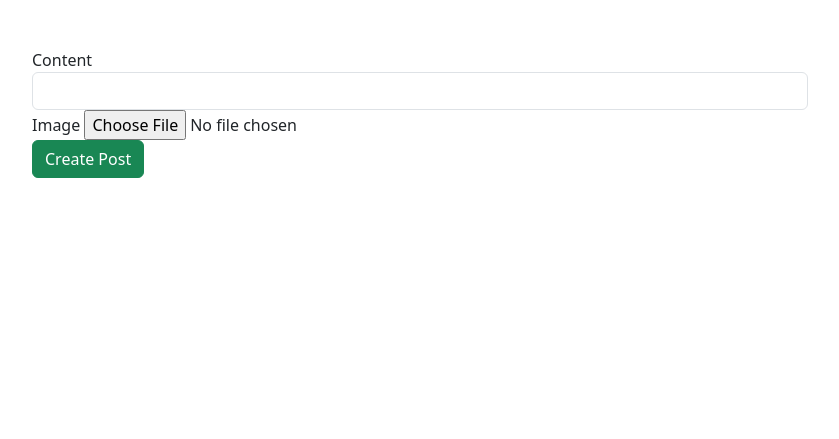
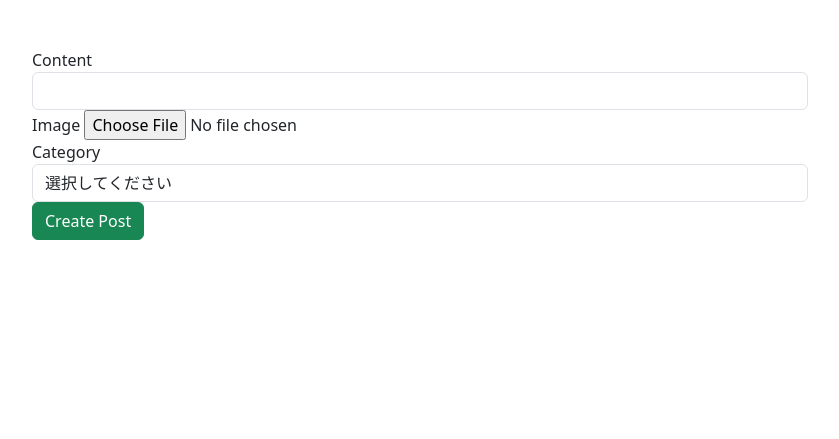
Before and after one commit to usskr/Cheers, a Rails app: page /posts/new in a window 1280 px wide. Shown: the part 56-495 px from the top of the page, without its empty margins (220-1059 px from the left). Run offline with Rails 7, Linux system fonts and the light colour scheme; style sheets or scripts are compiled from the project's sources; parts of the project's set-up code (start-up, migrations or seed data) failed here and were passed over; some libraries are stand-ins or nearby versions.

Commit message:
カテゴリー別表示

```diff
--- a/app/controllers/posts_controller.rb
+++ b/app/controllers/posts_controller.rb
@@ -11,7 +11,11 @@ class PostsController < ApplicationController
   end
 
   def index
-    @posts = Post.all
+    if params[:category]
+      @posts = Post.where(category: params[:category])
+    else
+      @posts = Post.all
+    end
   end
 
   def show
@@ -28,6 +32,6 @@ class PostsController < ApplicationController
   private
 
   def post_params
-    params.require(:post).permit(:content, :image)
+    params.require(:post).permit(:content, :image, :category)
   end
 end
--- a/app/models/post.rb
+++ b/app/models/post.rb
@@ -7,4 +7,6 @@ class Post < ApplicationRecord
   def cheered_by?(user)
     cheers.where(user_id: user.id).exists?
   end
+
+  enum category: { 食事: 0, 運動: 1, おすすめ: 2, 失敗談: 3 }
 end
--- a/app/views/posts/new.html.erb
+++ b/app/views/posts/new.html.erb
@@ -11,6 +11,10 @@
           <%= f.attachment_field :image, class: "form-control-file" %>
         </div>
         <div class="form-group">
+          <%= f.label :category %>
+          <%= f.select :category, Post.categories.keys, {prompt: '選択してください'}, class: 'form-control' %>
+        </div>
+        <div class="form-group">
           <%= f.submit class: 'btn btn-success' %>
         </div>
       <% end %>
--- a/app/views/posts/show.html.erb
+++ b/app/views/posts/show.html.erb
@@ -8,6 +8,7 @@
         <%= @post.content %><br>
         <%= attachment_image_tag @post, :image, size:"500x500" %><br>
         <%= l @post.created_at %>
+        <%= @post.category %>
     	  <% if @post.cheered_by?(current_user) %>
           <%= link_to @post.cheers.count, post_cheers_path(@post), method: :delete, local: true, class: "fas fa-flag" %>
         <% else %>
--- /dev/null
+++ b/db/migrate/20211003094635_add_category_to_posts.rb
@@ -0,0 +1,5 @@
+class AddCategoryToPosts < ActiveRecord::Migration[5.2]
+  def change
+    add_column :posts, :category, :integer
+  end
+end
```
Also changed, not shown: app/views/posts/index.html.erb (+9 -2 lines), Gemfile, Gemfile.lock, README.md, db/schema.rb.
